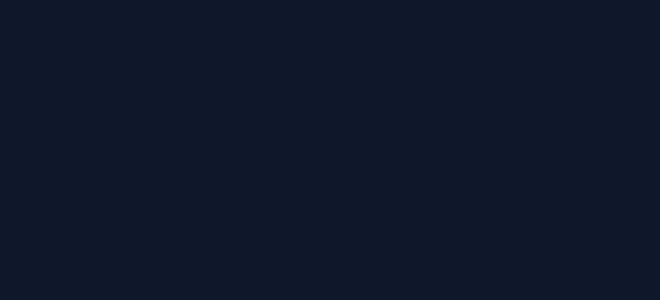
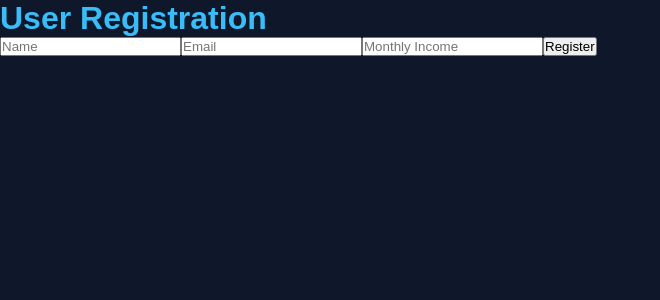
Before and after one commit to Mithun9661/AI-Debt-Relief-Platform, a React app in the folder frontend/: page /register in a window 1280 px wide. Before the commit this address had no page. Shown: the top 300 px of the page, without its empty margins (0-660 px from the left). Built offline with nearby package versions, Linux system fonts and the light colour scheme; the HTML template or start-up script is replaced by a standard one.

Commit message:
fix: add register route to frontend router

```diff
--- a/frontend/src/App.jsx
+++ b/frontend/src/App.jsx
@@ -4,6 +4,7 @@ import Dashboard from "./pages/Dashboard";
 import History from "./pages/History";
 import Layout from "./components/Layout";
 import Login from "./pages/Login";
+import Register from "./pages/Register";
 import Negotiation from "./pages/NegotiationEmail";
 import Rights from "./pages/KnowYourRights";
 import Settlement from "./pages/SettlementPredictor";
@@ -12,9 +13,8 @@ function App() {
   return (
     <BrowserRouter>
       <Routes>
-
         <Route path="/" element={<Login />} />
-
+        <Route path="/register" element={<Register />} />
         <Route element={<Layout />}>
           <Route path="/dashboard" element={<Dashboard />} />
           <Route path="/settlement" element={<Settlement />} />
@@ -22,7 +22,6 @@ function App() {
           <Route path="/rights" element={<Rights />} />
           <Route path="/history" element={<History />} />
         </Route>
-
       </Routes>
     </BrowserRouter>
   );
```
